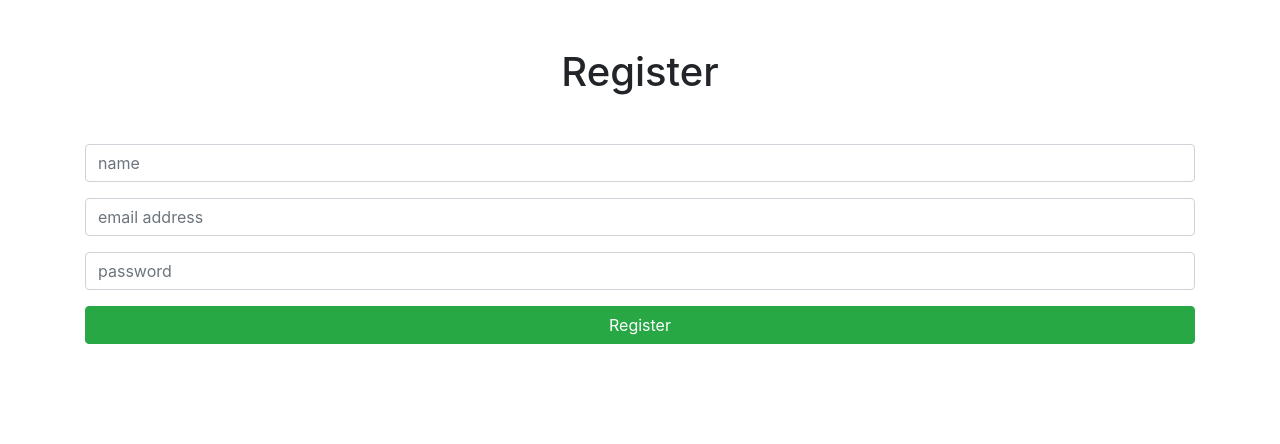
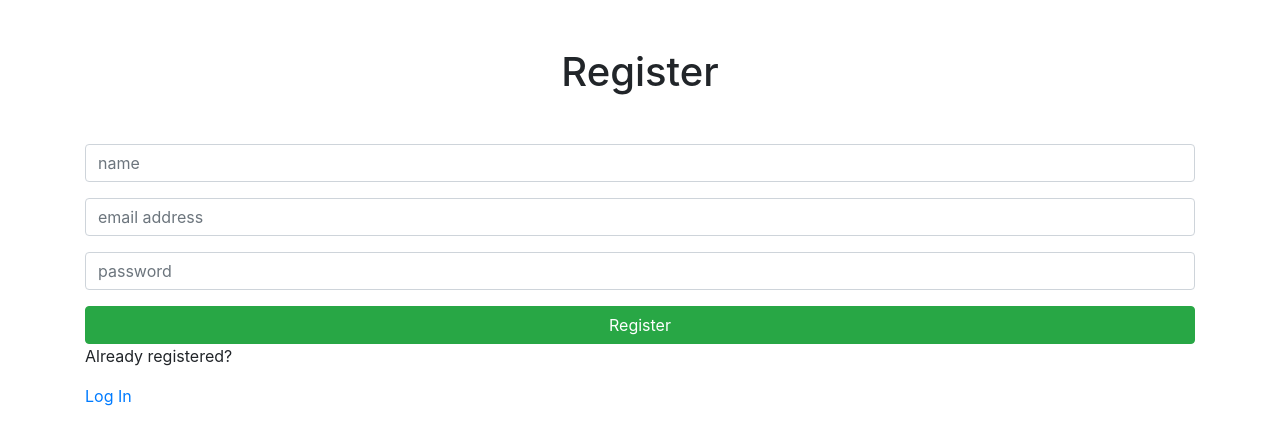
Before and after one commit to bsgauthierwebdev/jwt-auth-tutorial, a React (Create React App) app in the folder client/: page /register in a window 1280 px wide. Shown: the top 444 px of the page. Built offline with nearby package versions, Linux system fonts and the light colour scheme; the HTML template or start-up script is replaced by a standard one.

Commit message:
Added link to Login page

```diff
--- a/client/src/Components/Register.js
+++ b/client/src/Components/Register.js
@@ -1,4 +1,5 @@
 import React, {Fragment, useState} from 'react'
+import { Link } from 'react-router-dom'
 
 const Register = ({setAuth}) => {
 
@@ -83,6 +84,8 @@
             Register
           </button>
         </form>
+        <p>Already registered?</p>
+        <Link to = '/login'>Log In</Link>
     </Fragment>
   )
 }
```
